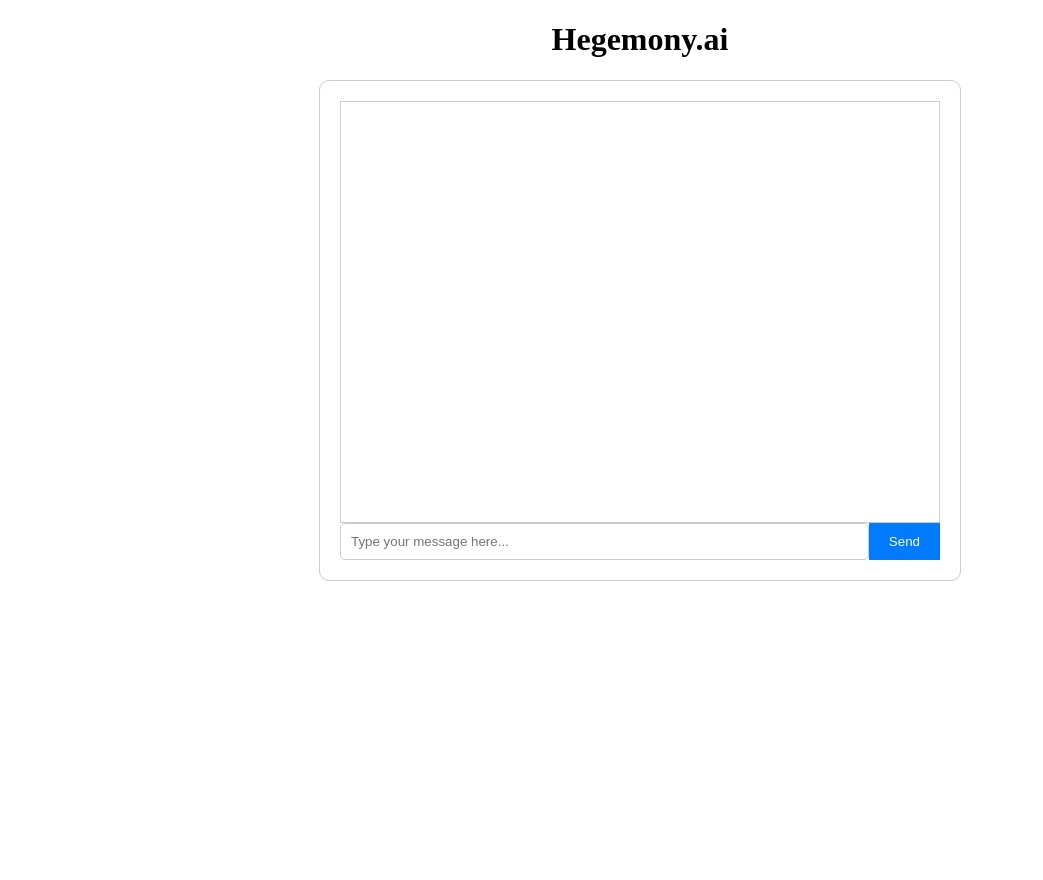
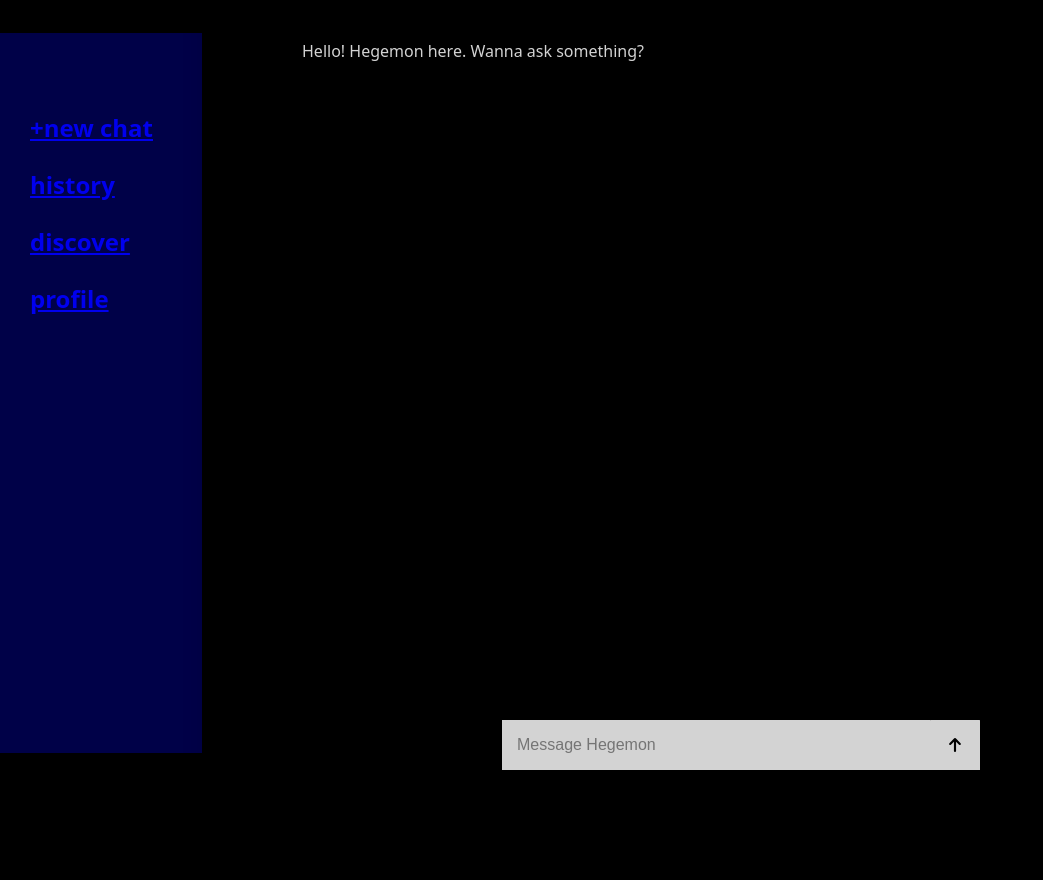
Before and after one commit to Shaan2522/hegemon.ai, a Flask app: page / in a window 1280 px wide. Shown: the whole page, without its empty margins (0-1043 px from the left). Before the commit the page ends 581 px from the top, so only its background shows below. Run offline with Flask 3, Linux system fonts and the light colour scheme; some libraries are stand-ins or nearby versions.

Commit message:
launch updates

```diff
--- a/app.py
+++ b/app.py
@@ -9,7 +9,7 @@
 
 @app.route('/get_response', methods=['POST'])
 def get_response():
-    user_input = request.json['user_input']
+    user_input = request.json['message']
     response = hegemon_chatbot.generate_response(user_input)
     return jsonify({'response': response})
 
--- a/static/style.css
+++ b/static/style.css
@@ -1,39 +1,105 @@
-#chat-container {
-    max-width: 600px;
-    margin: auto;
-    padding: 20px;
-    border: 1px solid #ccc;
-    border-radius: 10px;
-}
-#chatbox {
-    border: 1px solid #ccc;
-    padding: 10px;
-    height: 400px;
-    overflow-y: scroll;
-}
-#chatlogs {
+body {
+    font-family: 'Arial', sans-serif;
+    background-color: black;
     margin: 0;
     padding: 0;
-    list-style: none;
+    display:flex;
+    justify-content: center;
+    align-items: center;
+    height: 100vh;
 }
-#chatlogs div {
+
+.upicon {
+        width:30px ;
+        height:30px;
+}
+.container {
+    width: 85%;
+    background-color: #000000;
+    border-radius: 0;
+    box-shadow: 0 0 20px rgba(0, 0, 0, 0.1);
+    display: flex;
+    flex-direction: column;
+    height: 100%;
+    padding: 80px;
+}
+
+.chat-area {
+    flex: 1;
+    padding: 20px;
+    overflow-y: auto;
+    display: flex;
+    flex-direction: column;
+}
+
+.message {
+    padding: 10px 15px;
+    margin: 10px 0;
+    border-radius: 10px;
+    max-width: 70%;
+    line-height: 1.4;
+    background-color: #ffffff;
+}
+.message.user {
+    font-family: system-ui, -apple-system, BlinkMacSystemFont, 'Segoe UI', Roboto, Oxygen, Ubuntu, Cantarell, 'Open Sans', 'Helvetica Neue', sans-serif;
+    align-self: flex-end;
+    background-color: #000000;
+    color: #ffffff;
+}
+.message_bot {
+    margin-top: 20px;
+    font-family: system-ui, -apple-system, BlinkMacSystemFont, 'Segoe UI', Roboto, Oxygen, Ubuntu, Cantarell, 'Open Sans', 'Helvetica Neue', sans-serif;
+    align-self: flex-start;
+    background-color: black;
+    color: #D3D3D3;
+}
+
+.input-area {
+    display: flex;
+    flex-direction: row;
+    margin-right: 220px;
+    height: 50px;
+    margin-left: 220px;
+    margin-bottom: 30px;
+}
+
+.input-area input {
+    flex: 1;
+    padding: 15px;
+    border: none;
+    outline:#000148 ;
+    font-size: 1em;
+    background-color: #D3D3D3;
+
+}
+.input-area button {
     padding: 10px;
-    margin-bottom: 10px;
-    border-radius: 5px;
-}
-form {
-    display: flex;
-}
-input[type="text"] {
-    flex: 1;
-    padding: 10px;
-    border-radius: 5px;
-    border: 1px solid #ccc;
-}
-button {
-    padding: 10px 20px;
-    border: none;
-    background-color: #007bff;
-    color: white;
+    background-color:#D3D3D3 ;
+    border:none;
+    border-radius: 0.5px;
     cursor: pointer;
 }
+.input-area button:hover {
+    background-color:  #000148;
+}
+
+.section {
+    width: 15%;
+    background-color:  #000148;
+    padding: 20px;
+    min-height: 85%;
+    margin-bottom:30px;
+    margin-top: 15px;
+    font-size:x-large;
+    font-family:system-ui, -apple-system, BlinkMacSystemFont, 'Segoe UI', Roboto, Oxygen, Ubuntu, Cantarell, 'Open Sans', 'Helvetica Neue', sans-serif;
+    font-weight: bold;
+}
+.section_item
+{
+    padding: 10px;
+    color: #F1F0F0;
+}
+.section_item p:hover a{
+    border-right: 2px solid #D3D3D3;
+    background-color: black;
+}
--- a/templates/index.html
+++ b/templates/index.html
@@ -2,44 +2,72 @@
 <html lang="en">
 <head>
     <meta charset="UTF-8">
-    <title>Chatbot</title>
+    <meta name="viewport" content="width=device-width, initial-scale=1.0">
+    <title>ChatGPT Clone</title>
+    <script src="https://kit.fontawesome.com/72215895a8.js" crossorigin="anonymous"></script>
     <link rel="stylesheet" href="{{ url_for('static', filename='style.css') }}">
-    <script src="https://code.jquery.com/jquery-3.6.0.min.js"></script>
 </head>
 <body>
-    <h1 style="text-align:center">Hegemony.ai</h1>
-    <div id="chat-container">
-        <div id="chatbox">
-            <div id="chatlogs"></div>
-        </div>
-        <form id="chat-form">
-            <input type="text" id="user_input" autocomplete="off" placeholder="Type your message here...">
-            <button type="submit">Send</button>
-        </form>
+    <div class="section">
+        <ul class="section_item">
+            <p><a href="#">+new chat </a></p>
+            <p><a href="#">history</a></p>
+            <p><a href="#">discover</a></p>
+            <p><a href="#">profile</a></p>
+        </ul>
+    </div>
+    <div class="container">
+        <main class="chat-area" id="chat-area">
+            <div class="message_bot">Hello! Hegemon here. Wanna ask something?</div>
+        </main>
+        <footer class="input-area">
+            <input type="text" id="user-input" placeholder="Message Hegemon">
+            <button class="round-button" onclick="sendMessage()">
+                <svg xmlns="http://www.w3.org/2000/svg" width="32" height="32" fill="none" viewBox="0 0 32 32" class="upicon">
+                    <path fill="currentColor" fill-rule="evenodd" d="M15.192 8.906a1.143 1.143 0 0 1 1.616 0l5.143 5.143a1.143 1.143 0 0 1-1.616 1.616l-3.192-3.192v9.813a1.143 1.143 0 0 1-2.286 0v-9.813l-3.192 3.192a1.143 1.143 0 1 1-1.616-1.616z" clip-rule="evenodd"></path>
+                </svg>
+            </button>
+        </footer>
     </div>
     <script>
-        $(document).ready(function(){
-            $('#chat-form').on('submit', function(e){
-                e.preventDefault();
-                let userInput = $('#user_input').val();
-                if(userInput.trim() !== ""){
-                    $('#chatlogs').append(`<div><strong>You:</strong> ${userInput}</div>`);
-                    $('#user_input').val('');
-                    $.ajax({
-                        url: '/get_response',
-                        type: 'POST',
-                        contentType: 'application/json',
-                        data: JSON.stringify({ user_input: userInput }),
-                        success: function(data){
-                            $('#chatlogs').append(`<div><strong>Hegemon:</strong> ${data.response}</div>`);
-                        },
-                        error: function(err){
-                            console.log(err);
-                        }
-                    });
-                }
-            });
+        document.getElementById('user-input').addEventListener('keypress', function (e) {
+            if (e.key === 'Enter') {
+                sendMessage();
+            }
         });
+
+        function sendMessage() {
+            const userInput = document.getElementById('user-input');
+            const message = userInput.value.trim();
+            if (message) {
+                const messageContainer = document.createElement('div');
+                messageContainer.className = 'message user';
+                messageContainer.textContent = message;
+
+                const chatArea = document.getElementById('chat-area');
+                chatArea.appendChild(messageContainer);
+
+                userInput.value = '';
+                chatArea.scrollTop = chatArea.scrollHeight;
+
+                fetch('/get_response', {
+                    method: 'POST',
+                    headers: {
+                        'Content-Type': 'application/json'
+                    },
+                    body: JSON.stringify({message: message})
+                })
+                .then(response => response.json())
+                .then(data => {
+                    const botMessageContainer = document.createElement('div');
+                    botMessageContainer.className = 'message_bot';
+                    botMessageContainer.textContent = data.response;
+                    chatArea.appendChild(botMessageContainer);
+                    chatArea.scrollTop = chatArea.scrollHeight;
+                })
+                .catch(error => console.error('Error:', error));
+            }
+        }
     </script>
 </body>
 </html>
```
Also changed, not shown: index.html (deleted, +0 -54 lines), style.css (deleted, +0 -104 lines), 186407_arrow_up_icon.png (deleted).
